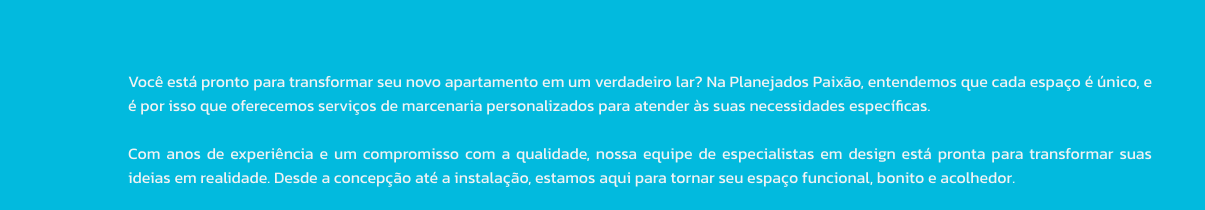
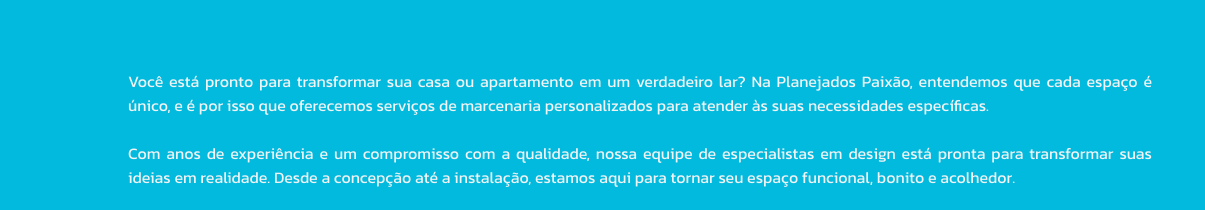
Before and after one commit to eduardobetti/planejadospaixao, a plain HTML site: page index.html in a window 1280 px wide. Shown: the part 716-926 px from the top of the page, 0-1205 px from the left. Drawn offline with Linux system fonts and the light colour scheme; a web font is replaced by a local one.

Commit message:
Update index.html

```diff
--- a/index.html
+++ b/index.html
@@ -245,7 +245,7 @@
       <br />
       <br />
       <p>
-        Você está pronto para transformar seu novo apartamento em um verdadeiro
+        Você está pronto para transformar sua casa ou apartamento em um verdadeiro
         lar? Na Planejados Paixão, entendemos que cada espaço é único, e é por
         isso que oferecemos serviços de marcenaria personalizados para atender
         às suas necessidades específicas.
```
